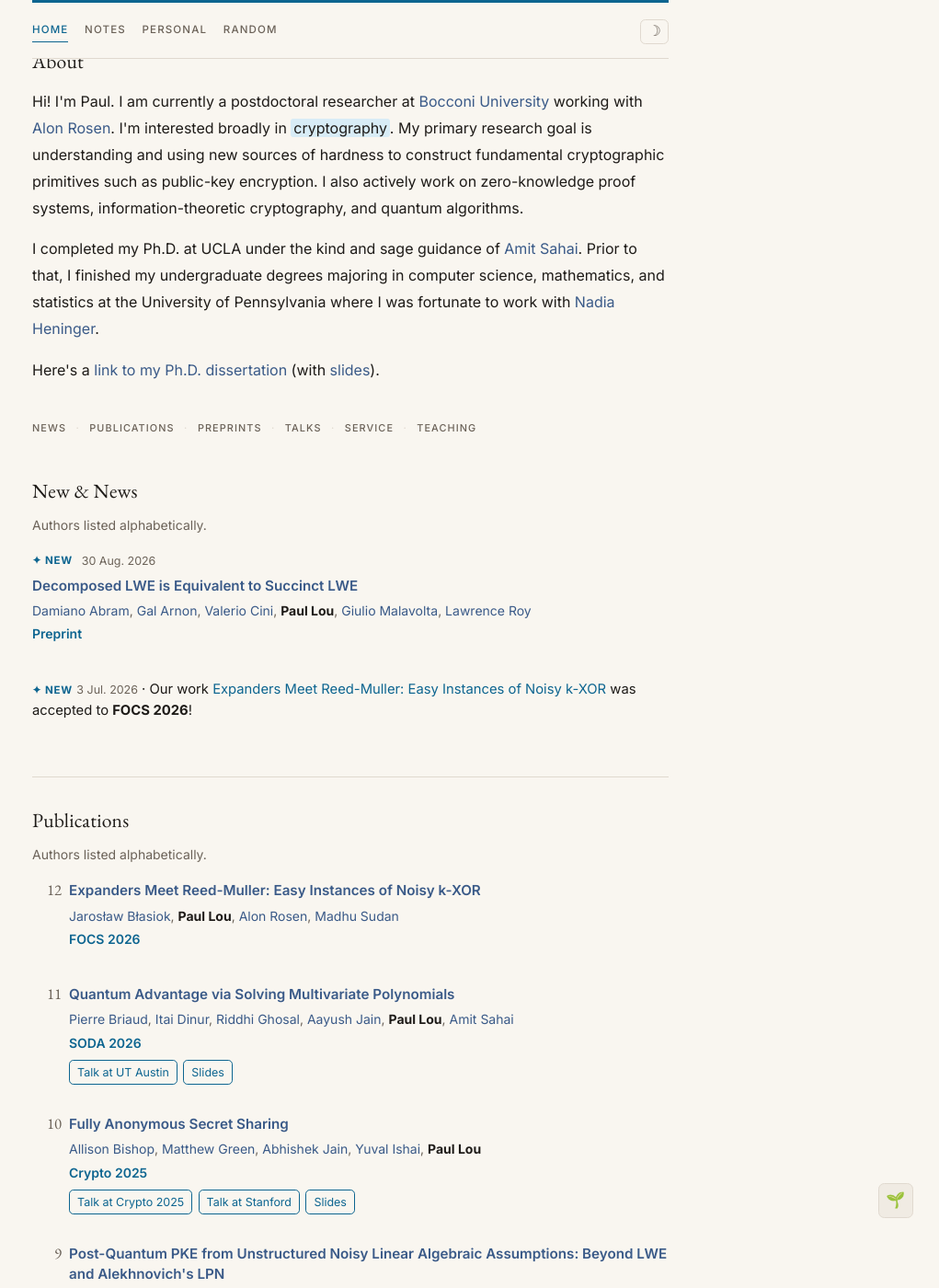
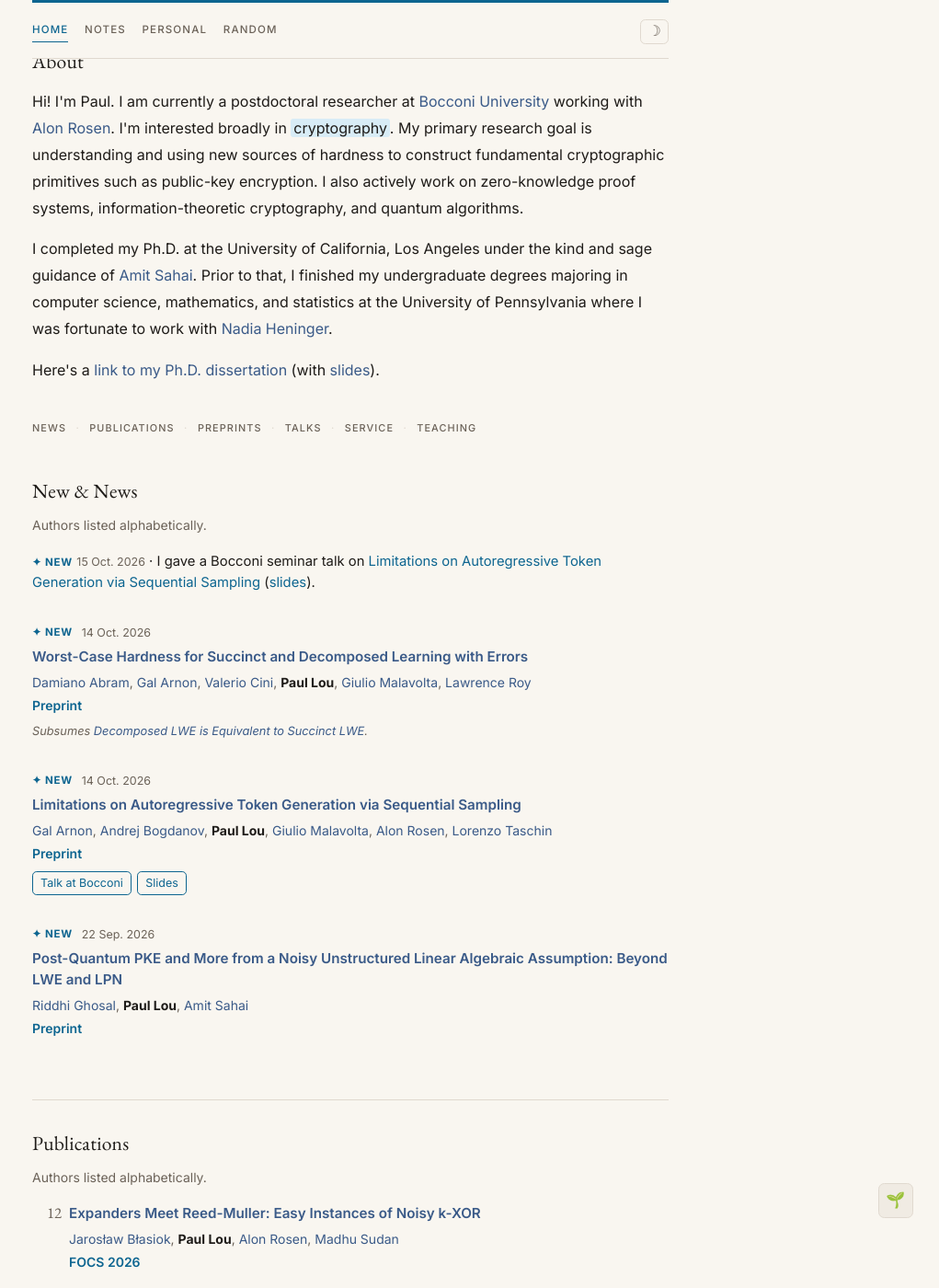
Before and after one commit to pslou/pslou.github.io, a Jekyll site: the page built from index.html, in a window 1280 px wide and 1400 px high, scrolled down 227 px. Shown: the whole window at 92% size, without its empty margins (259-1280 px from the left). Built offline with Jekyll 4.4.1, drawn with Linux system fonts in a browser that asks for light colours; some of the changed text lies outside the part shown.

Commit message:
update website and cv

```diff
--- a/_config.yml
+++ b/_config.yml
@@ -23,6 +23,7 @@ kramdown:
       line_numbers: false
 excerpt_separator: '<!--more-->'
 exclude:
+  - cv
   - node_modules
   - package.json
   - package-lock.json
--- a/_data/coauthors.yml
+++ b/_data/coauthors.yml
@@ -61,3 +61,7 @@
   url: "https://www.alonrosen.net/"
 - name: "Madhu Sudan"
   url: "https://madhu.seas.harvard.edu/"
+- name: "Lorenzo Taschin"
+  url: "https://www.linkedin.com/in/lorenzo-taschin-792583197/"
+- name: "Andrej Bogdanov"
+  url: "https://andrejb.net/"
--- a/index.html
+++ b/index.html
@@ -12,7 +12,7 @@ description: Paul S. Lou — postdoctoral researcher in cryptography at Bocconi
       <h1 class="home-hero__name">Paul S. Lou</h1>
       <p class="home-hero__tagline">Postdoctoral Researcher · paul [DOT] lou [AT] unibocconi [DOT] it</p>
       <div class="social-links">
-        <a class="social-link social-link--cv" href="/assets/CV-PSL-2025-11-14.pdf">CV <span class="social-link__note">Nov. 2025</span></a>
+        <a class="social-link social-link--cv" href="/assets/CV-PSL-2026-10-15.pdf">CV <span class="social-link__note">Oct. 2026</span></a>
         <span class="social-links__sep" aria-hidden="true"></span>
         <a class="social-icon" href="https://www.linkedin.com/in/paullou/" target="_blank" rel="noopener noreferrer" aria-label="LinkedIn" title="LinkedIn">
           <svg viewBox="0 0 24 24" xmlns="http://www.w3.org/2000/svg" fill="currentColor" width="17" height="17" aria-hidden="true">
@@ -51,7 +51,7 @@ description: Paul S. Lou — postdoctoral researcher in cryptography at Bocconi
       and quantum algorithms.
     </p>
     <p>
-      I completed my Ph.D. at UCLA under the kind and sage guidance of
+      I completed my Ph.D. at the University of California, Los Angeles under the kind and sage guidance of
       <a href="https://web.cs.ucla.edu/~sahai/">Amit Sahai</a>.
       Prior to that, I finished my undergraduate degrees majoring in computer science,
       mathematics, and statistics at the University of Pennsylvania where I was fortunate
@@ -80,14 +80,33 @@ description: Paul S. Lou — postdoctoral researcher in cryptography at Bocconi
   <ul class="pub-list">
 
     <li class="pub-item">
-      <div class="news-meta"><span class="news-flag">✦ new</span><time class="news-date">30 Aug. 2026</time></div>
-      <a class="pub-title" href="https://eprint.iacr.org/2026/1829">Decomposed LWE is Equivalent to Succinct LWE</a>
-      <p class="pub-authors">Damiano Abram, Gal Arnon, Valerio Cini, <strong class="pub-self">Paul Lou</strong>, Giulio Malavolta, Lawrence Roy</p>
-      <p class="pub-venue">Preprint</p>
+      <p class="news-body"><span class="news-flag">✦ new</span> <time class="news-date">15 Oct. 2026</time> · I gave a Bocconi seminar talk on <a href="https://arxiv.org/abs/2610.14615">Limitations on Autoregressive Token Generation via Sequential Sampling</a> (<a href="/assets/slides/Bocconi_SequentialSampling_2026-10-15.pdf">slides</a>).</p>
     </li>
 
     <li class="pub-item">
-      <p class="news-body"><span class="news-flag">✦ new</span> <time class="news-date">3 Jul. 2026</time> · Our work <a href="https://arxiv.org/pdf/2604.04188v1">Expanders Meet Reed-Muller: Easy Instances of Noisy k-XOR</a> was accepted to <strong>FOCS 2026</strong>!</p>
+      <div class="news-meta"><span class="news-flag">✦ new</span><time class="news-date">14 Oct. 2026</time></div>
+      <a class="pub-title" href="https://eprint.iacr.org/2026/2443">Worst-Case Hardness for Succinct and Decomposed Learning with Errors</a>
+      <p class="pub-authors">Damiano Abram, Gal Arnon, Valerio Cini, <strong class="pub-self">Paul Lou</strong>, Giulio Malavolta, Lawrence Roy</p>
+      <p class="pub-venue">Preprint</p>
+      <p class="pub-note">Subsumes <a href="https://eprint.iacr.org/2026/1829">Decomposed LWE is Equivalent to Succinct LWE</a>.</p>
+    </li>
+
+    <li class="pub-item" id="pub-sequential-sampling">
+      <div class="news-meta"><span class="news-flag">✦ new</span><time class="news-date">14 Oct. 2026</time></div>
+      <a class="pub-title" href="https://arxiv.org/abs/2610.14615">Limitations on Autoregressive Token Generation via Sequential Sampling</a>
+      <p class="pub-authors">Gal Arnon, Andrej Bogdanov, <strong class="pub-self">Paul Lou</strong>, Giulio Malavolta, Alon Rosen, Lorenzo Taschin</p>
+      <p class="pub-venue">Preprint</p>
+      <div class="pub-links">
+        <a class="pub-link" href="#talk-sequential-sampling">Talk at Bocconi</a>
+        <a class="pub-link" href="/assets/slides/Bocconi_SequentialSampling_2026-10-15.pdf">Slides</a>
+      </div>
+    </li>
+
+    <li class="pub-item">
+      <div class="news-meta"><span class="news-flag">✦ new</span><time class="news-date">22 Sep. 2026</time></div>
+      <a class="pub-title" href="https://eprint.iacr.org/2026/2113">Post-Quantum PKE and More from a Noisy Unstructured Linear Algebraic Assumption: Beyond LWE and LPN</a>
+      <p class="pub-authors">Riddhi Ghosal, <strong class="pub-self">Paul Lou</strong>, Amit Sahai</p>
+      <p class="pub-venue">Preprint</p>
     </li>
 
   </ul>
@@ -110,7 +129,7 @@ description: Paul S. Lou — postdoctoral researcher in cryptography at Bocconi
       <p class="pub-authors">Pierre Briaud, Itai Dinur, Riddhi Ghosal, Aayush Jain, <strong class="pub-self">Paul Lou</strong>, Amit Sahai</p>
       <p class="pub-venue">SODA 2026</p>
       <div class="pub-links">
-        <a class="pub-link" href="#talk-quantum-adv">Talk at UT Austin</a>
+        <a class="pub-link" href="#talk-quantum-adv">Talk at the University of Texas, Austin</a>
         <a class="pub-link" href="/assets/slides/UTAustin_QuantumAdvMQ.pdf">Slides</a>
       </div>
     </li>
@@ -152,7 +171,7 @@ description: Paul S. Lou — postdoctoral researcher in cryptography at Bocconi
       <p class="pub-venue">Crypto 2023</p>
       <div class="pub-links">
         <a class="pub-link" href="#talk-wiretap-comp">Talk at Simons Institute</a>
-        <a class="pub-link" href="#talk-wiretap-comp">Talk at ITC 2024</a>
+        <a class="pub-link" href="#talk-wiretap-comp">Talk at the Conference on Information-Theoretic Cryptography 2024</a>
         <a class="pub-link" href="#talk-wiretap-comp">Talk at Crypto 2023</a>
         <a class="pub-link" href="/assets/slides/ITC2024_Wiretap_Slides.pdf">Slides</a>
       </div>
@@ -163,7 +182,7 @@ description: Paul S. Lou — postdoctoral researcher in cryptography at Bocconi
       <p class="pub-authors">Riddhi Ghosal, Yuval Ishai, Alexis Korb, Eyal Kushilevitz, <strong class="pub-self">Paul Lou</strong>, Amit Sahai</p>
       <p class="pub-venue">STOC 2023</p>
       <div class="pub-links">
-        <a class="pub-link" href="#talk-hard-lang">Talk at CMU</a>
+        <a class="pub-link" href="#talk-hard-lang">Talk at Carnegie Mellon University</a>
         <a class="pub-link" href="/assets/slides/CMU_Talk_Slides_PDF.pdf">Slides</a>
       </div>
     </li>
@@ -193,7 +212,7 @@ description: Paul S. Lou — postdoctoral researcher in cryptography at Bocconi
       <p class="pub-authors">Yuval Ishai, Alexis Korb, <strong class="pub-self">Paul Lou</strong>, Amit Sahai</p>
       <p class="pub-venue">Crypto 2022 &mdash; <em>invited to Journal of Cryptology</em></p>
       <div class="pub-links">
-        <a class="pub-link" href="#talk-wiretap-best">UCLA Oral Qualifying Exam</a>
+        <a class="pub-link" href="#talk-wiretap-best">University of California, Los Angeles, Oral Qualifying Exam</a>
         <a class="pub-link" href="/assets/slides/Wiretap-Long-Talk-PDF.pdf">Slides</a>
       </div>
     </li>
@@ -245,9 +264,14 @@ description: Paul S. Lou — postdoctoral researcher in cryptography at Bocconi
   <h2>Talks</h2>
   <ul class="pub-list">
 
+    <li class="pub-item" id="talk-sequential-sampling">
+      <a class="pub-title" href="https://arxiv.org/abs/2610.14615">Limitations on Autoregressive Token Generation via Sequential Sampling</a>
+      <ul class="talk-venues"><li>Bocconi seminar · Oct. 2026 · <a class="talk-back" href="/assets/slides/Bocconi_SequentialSampling_2026-10-15.pdf">slides</a> · <a class="talk-back" href="#pub-sequential-sampling">↑ paper</a></li></ul>
+    </li>
+
     <li class="pub-item" id="talk-quantum-adv">
       <a class="pub-title" href="https://arxiv.org/abs/2509.07276">Quantum Advantage via Solving Multivariate Polynomials</a>
-      <ul class="talk-venues"><li>UT Austin · Dec. 2025 · <a class="talk-back" href="/assets/slides/UTAustin_QuantumAdvMQ.pdf">slides</a> · <a class="talk-back" href="#pub-quantum-adv">↑ pub</a></li></ul>
+      <ul class="talk-venues"><li>University of Texas, Austin · Dec. 2025 · <a class="talk-back" href="/assets/slides/UTAustin_QuantumAdvMQ.pdf">slides</a> · <a class="talk-back" href="#pub-quantum-adv">↑ pub</a></li></ul>
     </li>
 
     <li class="pub-item" id="talk-fass">
@@ -260,7 +284,7 @@ description: Paul S. Lou — postdoctoral researcher in cryptography at Bocconi
 
     <li class="pub-item" id="talk-pq-pke">
       <a class="pub-title" href="https://eprint.iacr.org/2025/844">Ph.D. Thesis Defense</a>
-      <ul class="talk-venues"><li>UCLA · May 2025 · <a class="talk-back" href="/assets/slides/PhD_Thesis_Slides_FINAL.pdf">slides</a> · <a class="talk-back" href="#pub-pq-pke">↑ pub</a></li></ul>
+      <ul class="talk-venues"><li>University of California, Los Angeles · May 2025 · <a class="talk-back" href="/assets/slides/PhD_Thesis_Slides_FINAL.pdf">slides</a> · <a class="talk-back" href="#pub-pq-pke">↑ pub</a></li></ul>
     </li>
 
     <li class="pub-item" id="talk-wss">
@@ -272,19 +296,19 @@ description: Paul S. Lou — postdoctoral researcher in cryptography at Bocconi
       <a class="pub-title" href="https://eprint.iacr.org/2023/1270">Computational Wiretap Coding from Indistinguishability Obfuscation</a>
       <ul class="talk-venues">
         <li>Simons Institute Summer 2025</li>
-        <li>ITC 2024</li>
+        <li>Conference on Information-Theoretic Cryptography 2024</li>
         <li>Crypto 2023 · <a class="talk-back" href="/assets/slides/ITC2024_Wiretap_Slides.pdf">slides</a> · <a class="talk-back" href="#pub-wiretap-comp">↑ pub</a></li>
       </ul>
     </li>
 
     <li class="pub-item" id="talk-hard-lang">
       <a class="pub-title" href="https://eprint.iacr.org/2023/1972">Hard Languages in NP&cap;coNP and NIZK Proofs from Unstructured Hardness</a>
-      <ul class="talk-venues"><li>CMU · Apr. 2024 · <a class="talk-back" href="/assets/slides/CMU_Talk_Slides_PDF.pdf">slides</a> · <a class="talk-back" href="#pub-hard-lang">↑ pub</a></li></ul>
+      <ul class="talk-venues"><li>Carnegie Mellon University · Apr. 2024 · <a class="talk-back" href="/assets/slides/CMU_Talk_Slides_PDF.pdf">slides</a> · <a class="talk-back" href="#pub-hard-lang">↑ pub</a></li></ul>
     </li>
 
     <li class="pub-item" id="talk-wiretap-best">
       <a class="pub-title" href="https://eprint.iacr.org/2022/343">Beyond the Csisz&#225;r-Korner Bound: Best-Possible Wiretap Coding via Obfuscation</a>
-      <ul class="talk-venues"><li>UCLA Oral Qualifying Exam · Nov. 2023 · <a class="talk-back" href="/assets/slides/Wiretap-Long-Talk-PDF.pdf">slides</a> · <a class="talk-back" href="#pub-wiretap-best">↑ pub</a></li></ul>
+      <ul class="talk-venues"><li>University of California, Los Angeles, Oral Qualifying Exam · Nov. 2023 · <a class="talk-back" href="/assets/slides/Wiretap-Long-Talk-PDF.pdf">slides</a> · <a class="talk-back" href="#pub-wiretap-best">↑ pub</a></li></ul>
     </li>
 
     <li class="pub-item" id="talk-io-attack">
@@ -359,11 +385,11 @@ description: Paul S. Lou — postdoctoral researcher in cryptography at Bocconi
   <ul class="teaching-list">
     <li class="teaching-item">
       <span class="teaching-course">CS-289: Advanced Topics in Cryptography (Quantum Cryptography)</span>
-      <span class="teaching-role">Co-lead instructor · Spring 2023 · UCLA</span>
+      <span class="teaching-role">Co-lead instructor · Spring 2023 · University of California, Los Angeles</span>
     </li>
     <li class="teaching-item">
       <span class="teaching-course">CS-181: Formal Languages and Automata</span>
-      <span class="teaching-role">TA · Winter 2021, Winter 2022, Winter 2024 · UCLA</span>
+      <span class="teaching-role">TA · Winter 2021, Winter 2022, Winter 2024 · University of California, Los Angeles</span>
     </li>
     <li class="teaching-item">
       <span class="teaching-course">CIS-556: Cryptography (graduate)</span>
```
Also changed, not shown: other parts of index.html (+3 -1 lines), 3 other files.
